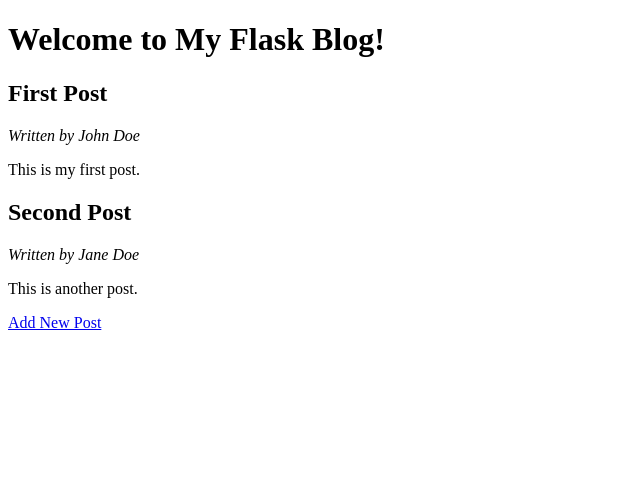
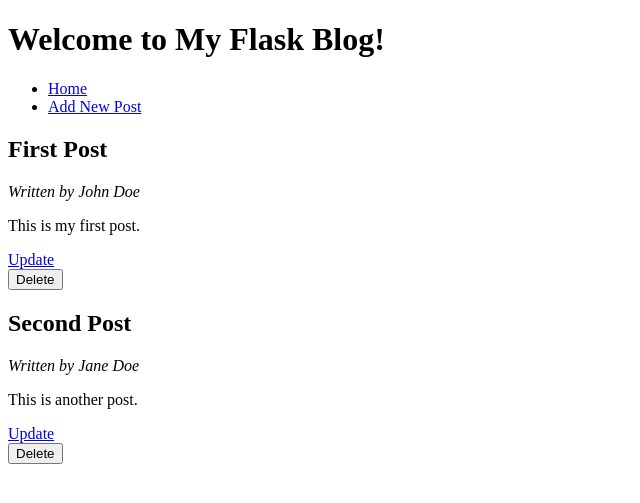
Before and after one commit to lukascane/basic-flask-blog, a Flask app: page / in a window 1280 px wide. Shown: the top 503 px of the page, without its empty margins (0-640 px from the left). Run offline with Flask 3, Linux system fonts and the light colour scheme.

Commit message:
Implement update blog post functionality, add update.html, app.py handle the updating of blog posts:T

```diff
--- a/app.py
+++ b/app.py
@@ -2,6 +2,7 @@ from flask import Flask, request, render_template, redirect, url_for, abort
 import json
 
 app = Flask(__name__)
+
 
 # Load posts from posts.json
 def load_posts():
@@ -11,15 +12,18 @@ def load_posts():
     except FileNotFoundError:
         return []  # Return an empty list if the file doesn't exist
 
+
 # Save posts to posts.json
 def save_posts(posts):
     with open('posts.json', 'w') as f:
         json.dump(posts, f, indent=4)
 
+
 @app.route('/')
 def index():
     posts = load_posts()
     return render_template('index.html', posts=posts)
+
 
 @app.route('/add', methods=['GET', 'POST'])
 def add():
@@ -45,6 +49,7 @@ def add():
         return redirect(url_for('index'))
     return render_template('add.html')
 
+
 @app.route('/delete/<int:post_id>', methods=['POST'])
 def delete(post_id):
     posts = load_posts()
@@ -59,5 +64,27 @@ def delete(post_id):
     else:
         abort(404)  # Handle the case where the post doesn't exist
 
+
+def fetch_post_by_id(post_id):
+    posts = load_posts()
+    return next((post for post in posts if post['id'] == post_id), None)
+
+
+@app.route('/update/<int:post_id>', methods=['GET', 'POST'])
+def update(post_id):
+    post = fetch_post_by_id(post_id)
+    if post is None:
+        abort(404)
+
+    if request.method == 'POST':
+        post['author'] = request.form.get('author')
+        post['title'] = request.form.get('title')
+        post['content'] = request.form.get('content')
+        save_posts(load_posts())  # Save the updated posts
+        return redirect(url_for('index'))
+
+    return render_template('update.html', post=post)
+
+
 if __name__ == '__main__':
     app.run(debug=True, host='0.0.0.0', port=5000)
--- a/templates/index.html
+++ b/templates/index.html
@@ -7,13 +7,27 @@
       <link rel="stylesheet" href="{{ url_for('static', filename='style.css') }}">
   </head>
   <body>
+      <header>
           <h1>Welcome to My Flask Blog!</h1>
+          <nav>
+              <ul>
+                  <li><a href="{{ url_for('index') }}">Home</a></li>
+                  <li><a href="{{ url_for('add') }}">Add New Post</a></li>
+              </ul>
+          </nav>
+      </header>
+      <main>
           {% for post in posts %}
-    <div class="post">
+          <article class="post">
               <h2>{{ post.title }}</h2>
               <p><em>Written by {{ post.author }}</em></p>
               <p>{{ post.content }}</p>
-    </div>
+              <a href="{{ url_for('update', post_id=post.id) }}">Update</a>
+              <form action="{{ url_for('delete', post_id=post.id) }}" method="post">
+                  <input type="submit" value="Delete">
+              </form>
+          </article>
           {% endfor %}
-    <a href="{{ url_for('add') }}">Add New Post</a>  </body>
+      </main>
+  </body>
   </html>
```
Also changed, not shown: templates/update.html (added, +25 -0 lines), README.MD. Lines whose indentation alone changed are shown as unchanged.
